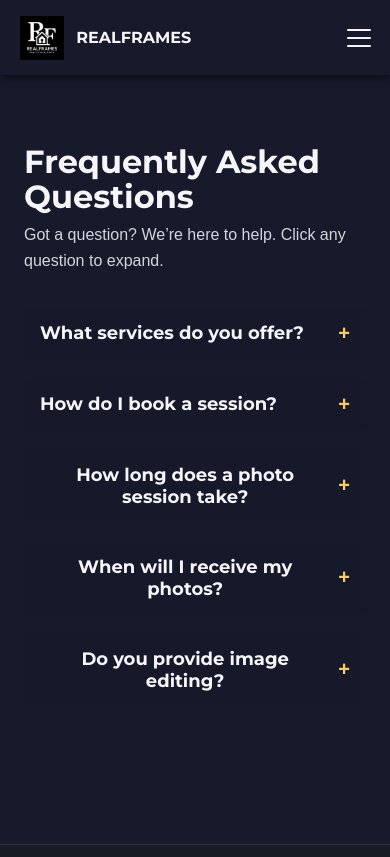
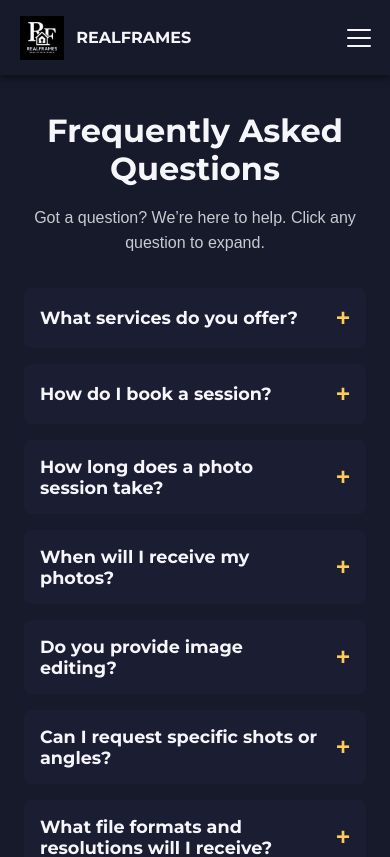
Before and after one commit to usmanAfzalKhan/realframez-website, a Next.js app: page /faq in a window 390 px wide. Shown: the top 857 px of the page. Built offline with nearby package versions, Linux system fonts and the light colour scheme.

Commit message:
update FAQ page

```diff
--- a/src/app/faq/Faq.module.scss
+++ b/src/app/faq/Faq.module.scss
@@ -1,33 +1,42 @@
-// Faq.module.scss
+/* src/components/Faq/Faq.module.scss */
 
-// Palette & transitions
-$bg-color:     #171a2b;
-$text-color:   #f6f6fa;
-$text-light:   rgba($text-color, 0.85);
-$accent:       #ffcc57;
-$overlay-bg:   rgba(23, 26, 43, 0.6);
-$transition:   300ms ease-out;
+/* Theme variables */
+$bg-color:    #171a2b;
+$text-color:  #f6f6fa;
+$text-light:  rgba($text-color, 0.8);
+$accent:      #ffcc57;
+$transition:  300ms cubic-bezier(0.4,0,0.2,1);
 
-// Main container
+/* Fade-in keyframes */
+@keyframes fadeIn {
+  from {
+    opacity: 0;
+    transform: translateY(10px);
+  }
+  to {
+    opacity: 1;
+    transform: translateY(0);
+  }
+}
+
+/* Container */
 .main {
   background: $bg-color;
   color: $text-color;
-  padding: clamp(5rem, 10vw, 7rem) clamp(1.5rem, 5vw, 3rem);
-  max-width: 900px;
+  padding: clamp(3rem, 8vw, 6rem) clamp(1.5rem, 5vw, 3rem);
+  max-width: 800px;
   margin: 0 auto;
+  text-align: center; // center align heading & intro
 
   h1 {
     font-family: 'Montserrat', sans-serif;
     font-weight: 700;
-    font-size: clamp(2rem, 6vw, 3rem);
-    margin-bottom: clamp(0.5rem, 2vw, 1rem);
-    line-height: 1.1;
+    font-size: clamp(2rem, 5vw, 3rem);
+    margin-bottom: clamp(1rem, 3vw, 2rem);
     -webkit-font-smoothing: antialiased;
-    font-smooth: always;
   }
 
   .intro {
-    font-family: sans-serif;
     font-size: clamp(1rem, 3vw, 1.25rem);
     color: $text-light;
     margin-bottom: clamp(2rem, 5vw, 3rem);
@@ -35,66 +44,76 @@ $transition:   300ms ease-out;
   }
 }
 
-// FAQ list container
+/* FAQ List */
 .faqList {
   display: flex;
   flex-direction: column;
   gap: clamp(1rem, 3vw, 1.5rem);
+  margin: 0 auto;
 }
 
-// Individual question item
+/* Individual FAQ item */
 .faqItem {
-  background: $overlay-bg;
+  background: lighten($bg-color, 2%);
   border-radius: 0.5rem;
   overflow: hidden;
+  animation: fadeIn 400ms ease-out;
   transition: background $transition;
 
   &.open {
-    background: rgba(23, 26, 43, 0.8);
-  }
+    background: lighten($bg-color, 5%);
   }
 
-// Question button styling
+  /* Question button */
   .question {
     width: 100%;
     background: transparent;
     border: none;
-  padding: clamp(1rem, 2.5vw, 1.5rem) clamp(1rem, 4vw, 2rem);
+    padding: clamp(1rem, 3vw, 1.5rem);
+    text-align: left;
+    font-family: 'Montserrat', sans-serif;
+    font-weight: 600;
+    font-size: clamp(1.1rem, 3vw, 1.5rem);
+    color: $text-color;
     display: flex;
+    justify-content: space-between;
     align-items: center;
-  justify-content: space-between;
-  font-family: 'Montserrat', sans-serif;
-  font-weight: 700;
-  font-size: clamp(1.125rem, 4vw, 1.5rem);
-  color: $text-color;
     cursor: pointer;
-  transition: background $transition, color $transition;
+    transition: color $transition, background $transition;
 
     &:hover,
     &:focus-visible {
-    background: rgba(23, 26, 43, 0.9);
+      background: rgba($accent, 0.1);
       outline: none;
+    }
+
+    .toggleIcon {
+      font-size: clamp(1.5rem, 4vw, 2rem);
+      color: $accent;
+      margin-left: 1rem;
     }
   }
 
-// Toggle icon on question
-.toggleIcon {
-  font-size: clamp(1.25rem, 4vw, 1.75rem);
-  color: $accent;
-  margin-left: clamp(0.5rem, 2vw, 1rem);
+  /* Answer wrapper: animates height, opacity, and slide */
+  .answerWrap {
+    max-height: 0;
+    opacity: 0;
+    transform: translateY(-10px);
+    transition: max-height $transition, opacity $transition, transform $transition;
+    overflow: hidden;
   }
 
-// Answer wrapper for smooth collapse/expand
-.answerWrap {
-  overflow: hidden;
-  transition: max-height $transition, opacity $transition;
+  &.open .answerWrap {
+    max-height: 400px;
+    opacity: 1;
+    transform: translateY(0);
   }
 
-// Actual answer content
+  /* Inner answer content */
   .answer {
-  font-family: sans-serif;
-  font-size: clamp(0.95rem, 3vw, 1.125rem);
+    padding: clamp(0.75rem, 2.5vw, 1rem) clamp(1.5rem, 4vw, 2rem);
+    font-size: clamp(0.95rem, 2.5vw, 1.125rem);
     color: $text-light;
-  padding: clamp(0.75rem, 2vw, 1.25rem) clamp(1rem, 4vw, 2rem);
     line-height: 1.6;
   }
+}
--- a/src/data/faq.js
+++ b/src/data/faq.js
@@ -1,3 +1,5 @@
+// src/data/faq.js
+
 const faq = [
   {
     question: "What services do you offer?",
@@ -12,18 +14,48 @@ const faq = [
   {
     question: "How long does a photo session take?",
     answer:
-      "Most photo sessions take between 1-2 hours depending on property size and selected services.",
+      "Most photo sessions take between 1–2 hours depending on property size and selected services.",
   },
   {
     question: "When will I receive my photos?",
     answer:
-      "You’ll receive your fully edited, high-resolution photos within 24–48 hours after the shoot.",
+      "You’ll receive your fully edited, high‑resolution photos within 24–48 hours after the shoot.",
   },
   {
     question: "Do you provide image editing?",
     answer:
       "Yes, all our photos include professional editing for color, lighting, and clarity.",
   },
-]
+  {
+    question: "Can I request specific shots or angles?",
+    answer:
+      "Absolutely! Feel free to share a shot list or specific angles you'd like, and we'll do our best to accommodate.",
+  },
+  {
+    question: "What file formats and resolutions will I receive?",
+    answer:
+      "We deliver your images as high‑resolution JPEGs optimized for both web and print, and can provide RAW files upon request.",
+  },
+  {
+    question: "Do you license drone photography for commercial use?",
+    answer:
+      "Yes, our drone pilots are fully licensed and insured. We provide all necessary usage rights and comply with local aviation regulations.",
+  },
+  {
+    question: "What should I do to prepare my property?",
+    answer:
+      "We recommend decluttering, opening curtains for natural light, and staging key rooms. Our team can offer tips if you need guidance.",
+  },
+  {
+    question: "What is your cancellation policy?",
+    answer:
+      "You may reschedule or cancel up to 24 hours before your appointment at no charge. Cancellations within 24 hours may incur a fee.",
+  },
+  {
+    question: "Do you offer printed products or virtual staging?",
+    answer:
+      "Yes, we offer a range of print packages and optional virtual staging services. Contact us for pricing and details.",
+  },
+];
 
-export default faq
+export default faq;
```
Lines whose indentation alone changed are shown as unchanged.
